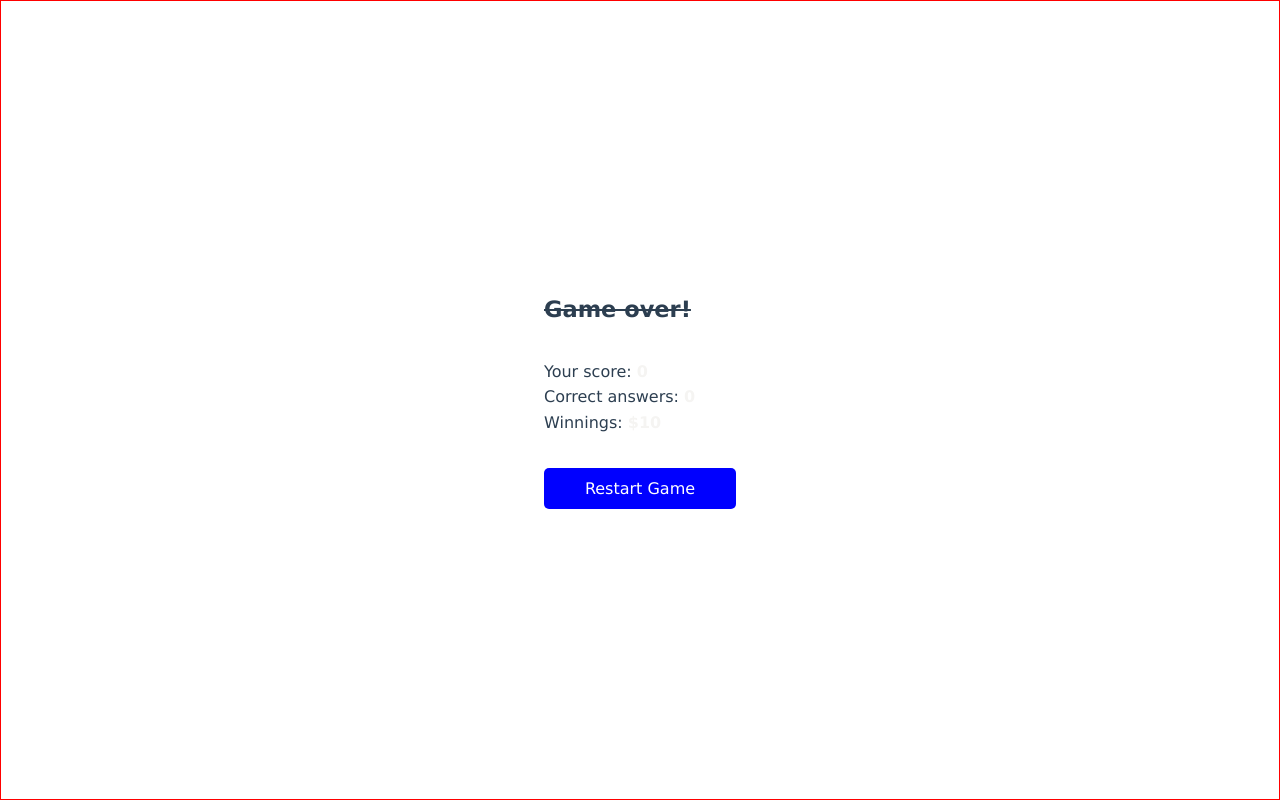
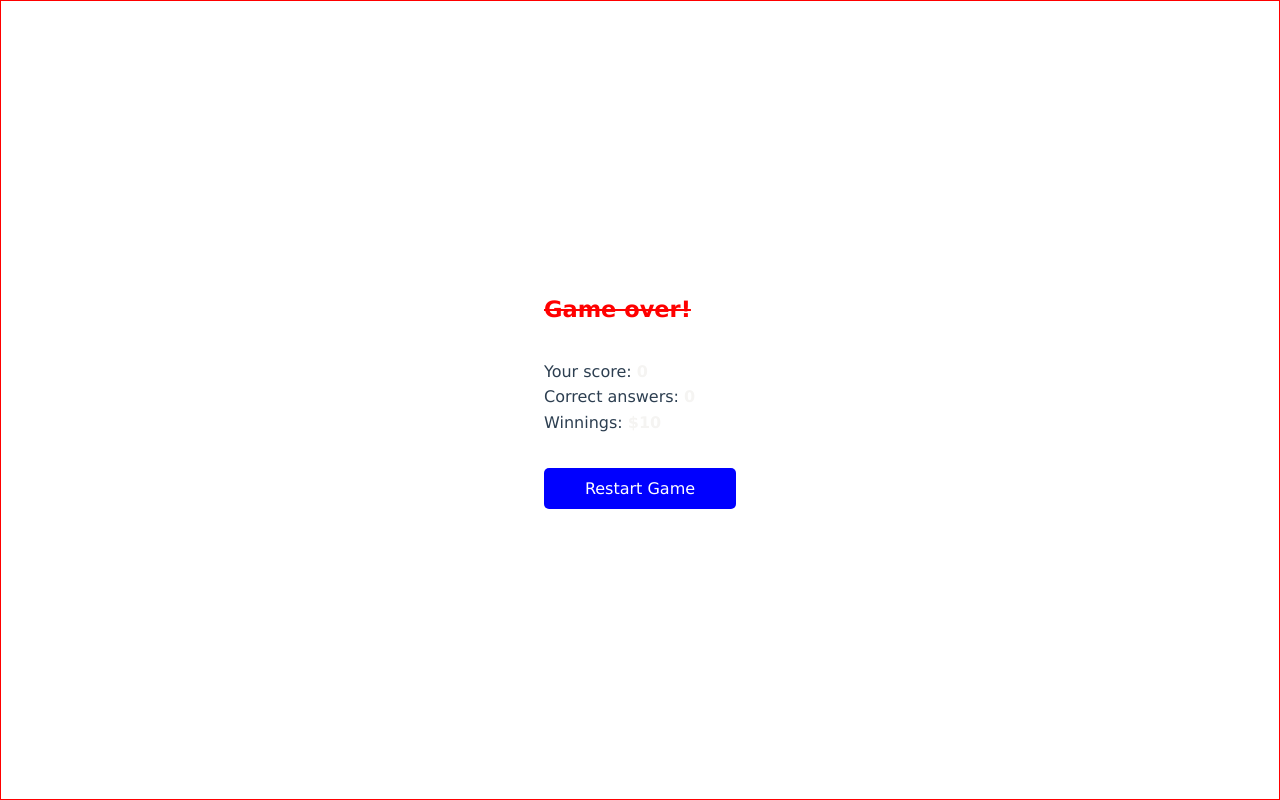
Before and after one commit to MembaMcetywa/wanna-be-a-millionaire, a Vue app: page /in-game in a window 1280 px wide. In both pictures the pointer is over the element "Game over!". Built offline with nearby package versions, Linux system fonts and the light colour scheme.

Commit message:
added the hidden fact on hover

```diff
--- a/src/components/GameComponent.vue
+++ b/src/components/GameComponent.vue
@@ -108,12 +108,14 @@ onMounted(() => {
 
 .game-over-container h2 {
   font-weight: 600;
+  transition: color 0.3s ease;
 }
 
 .game-over-container h2:hover {
   font-weight: 600;
   text-decoration: line-through;
   cursor: pointer;
+  color: red;
 }
 
 .game-over-container-summary {
```
